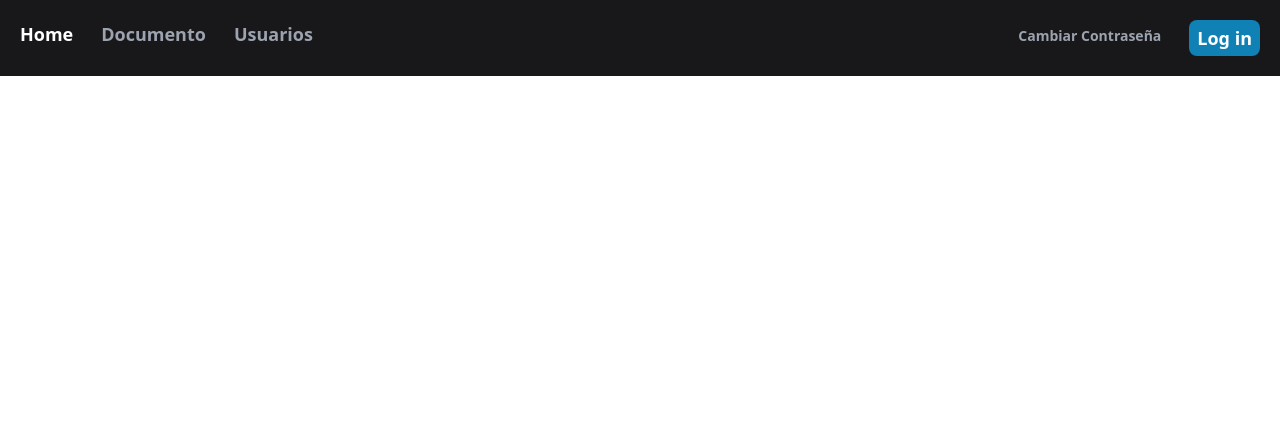
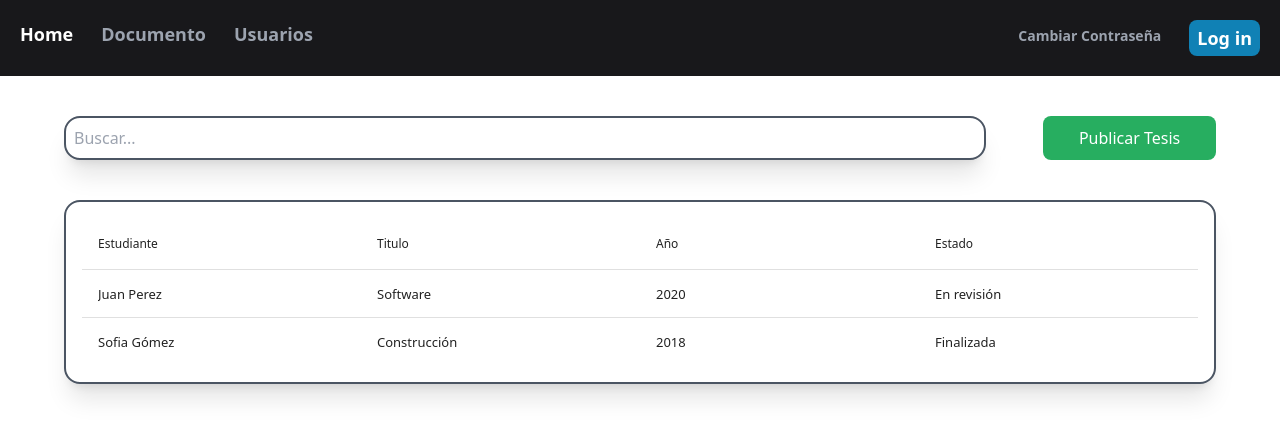
Before and after one commit to Jaguz78/Tesis, a React (Vite) app in the folder client/: page / in a window 1280 px wide. Shown: the top 438 px of the page. Built offline with nearby package versions, Linux system fonts and the light colour scheme.

Commit message:
front Home creado

```diff
--- a/client/package.json
+++ b/client/package.json
@@ -11,6 +11,7 @@
   },
   "dependencies": {
     "react": "^18.2.0",
+    "react-data-table-component": "^7.6.2",
     "react-dom": "^18.2.0",
     "react-router-dom": "^6.22.3"
   },
--- /dev/null
+++ b/client/src/components/Tabla.jsx
@@ -0,0 +1,15 @@
+import React from 'react'
+import DataTable from 'react-data-table-component'
+
+
+export default function Tabla({headers, data }) {
+  return (
+        <div className='mt-10 m-auto w-[90%] h-full border-2 border-gray-600 rounded-2xl p-4 shadow-xl'>
+        <DataTable
+            columns={headers}
+            data={data}
+            fixedHeader
+        />
+        </div>
+  )
+}
--- a/client/src/pages/Home.jsx
+++ b/client/src/pages/Home.jsx
@@ -1,8 +1,59 @@
+import Tabla from '../components/Tabla'
 import '../style.css'
 export default function Home() {
+
+  const headers = [
+    {
+      name:'Estudiante',
+      selector: row=>row.estudiante,
+      sortable: true
+    },
+    {
+      name:'Titulo',
+      selector: row=>row.titulo,
+      sortable: true
+    },
+    {
+      name:'Año',
+      selector: row=>row.año,
+      sortable: true
+    },
+
+    {
+      name:'Estado',
+      selector: row=>row.estado,
+      sortable: true
+    }
+  ]
+
+  const data =[
+    {
+      id:1,
+      estudiante: 'Juan Perez',
+      titulo:'Software',
+      año: '2020',
+      estado:'En revisión'
+    },
+    {
+      id:2,
+      estudiante: 'Sofia Gómez',
+      titulo:'Construcción',
+      año: '2018',
+      estado:'Finalizada'
+    }
+  ]
+
+
   return (
-    <div>
+    <div className='block'>
+      <div className='mt-10 m-auto flex w-[90%] justify-between'>
+        <input
+        className='w-[80%] border-2 border-gray-600 rounded-2xl p-2  shadow-xl ' placeholder='Buscar...' />
 
+        <button className='end-0 w-[15%] p-2 bg-my-green text-white rounded-lg '>Publicar Tesis</button>
+      </div>
+
+      <Tabla headers={headers} data={data}/>
     </div>
 
   )
```
Also changed, not shown: 1 other file (tests, documents, lock files or other folders).
